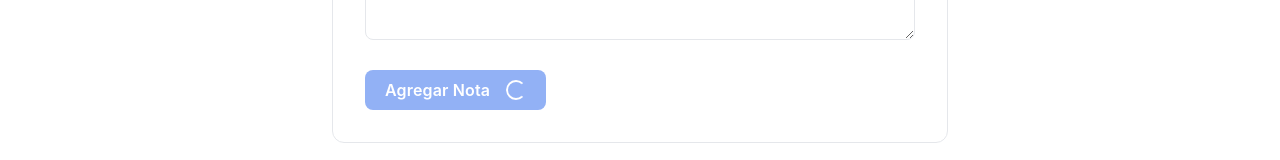
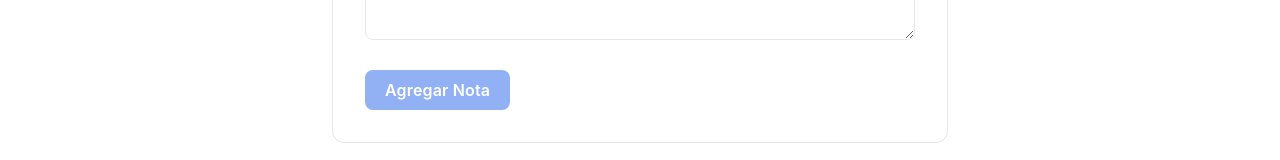
Before and after one commit to Lizardo10/notasrapidas, a Nuxt app: page / in a window 1280 px wide. Shown: the part 408-568 px from the top of the page. Built offline with nearby package versions, Linux system fonts and the light colour scheme.

Commit message:
Fix: remover spinner automático de botones

```diff
--- a/assets/css/main.css
+++ b/assets/css/main.css
@@ -504,21 +504,3 @@ textarea:focus-visible {
 .btn {
   will-change: transform;
 }
-
-/* Loading states */
-.btn:disabled::after {
-  content: '';
-  width: 16px;
-  height: 16px;
-  border: 2px solid currentColor;
-  border-top-color: transparent;
-  border-radius: 50%;
-  animation: spin 0.8s linear infinite;
-  margin-left: 0.5rem;
-}
-
-@keyframes spin {
-  to {
-    transform: rotate(360deg);
-  }
-}
--- a/components/NoteForm.vue
+++ b/components/NoteForm.vue
@@ -41,7 +41,6 @@
 </template>
 
 <script setup lang="ts">
-import { ref, computed, watch } from 'vue'
 
 const props = defineProps<{
   editingNote?: { id: string; title: string; content: string } | null
```
